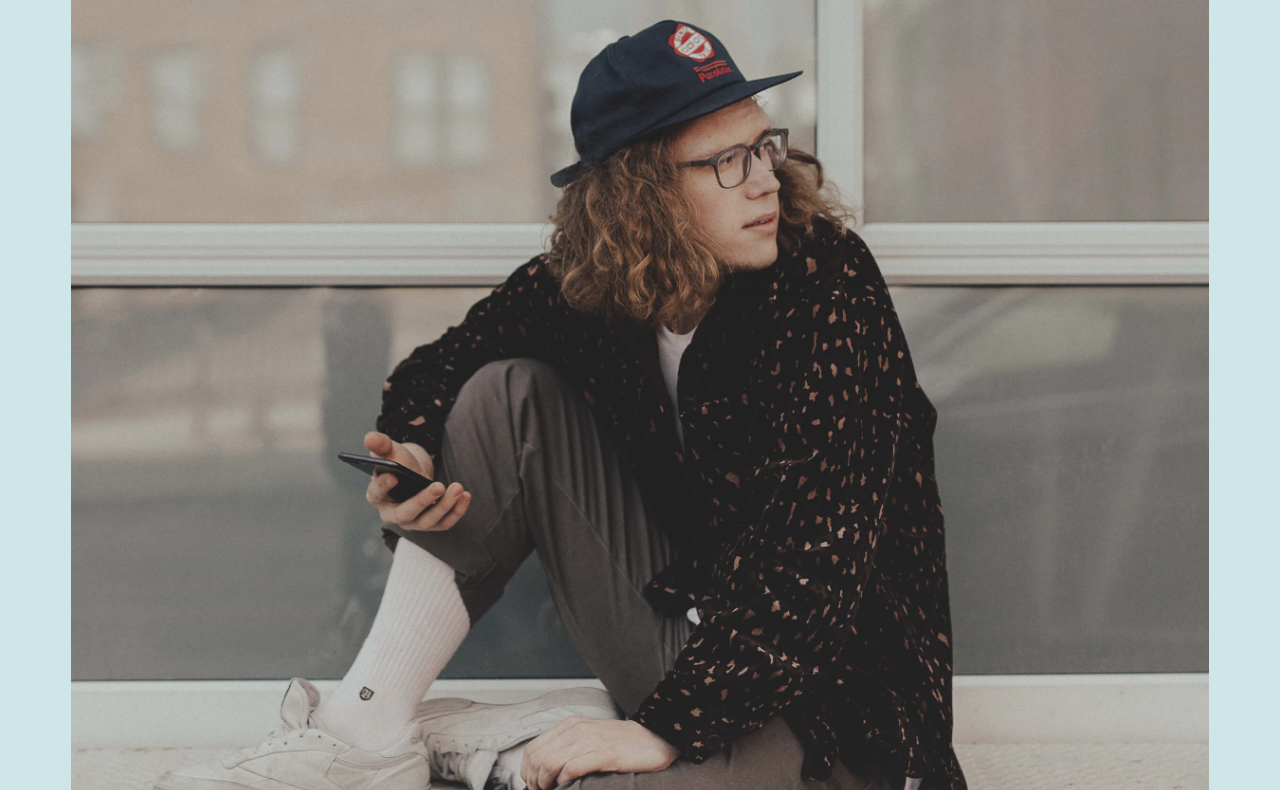
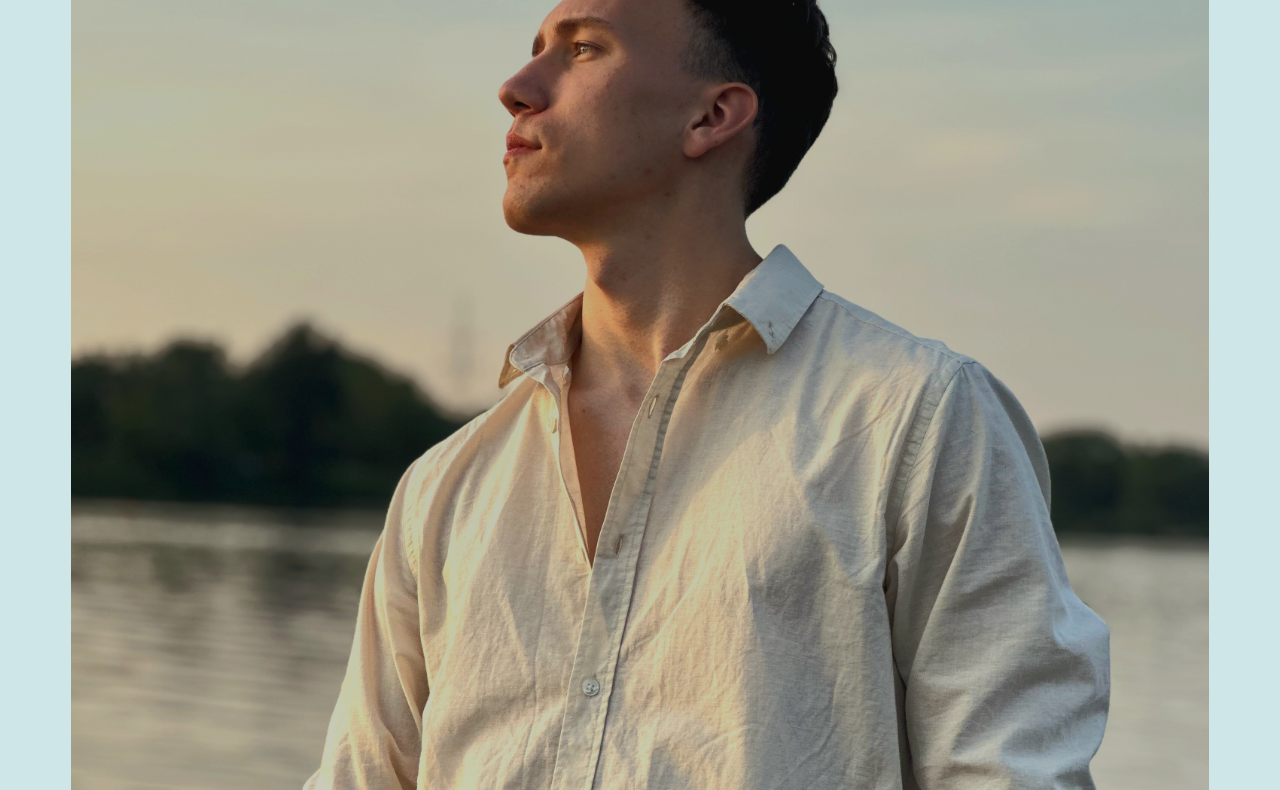
Before and after one commit to VvoiovV/PortfolioHTML, a plain HTML site: page index.html in a window 1280 px wide. Shown: the part 502-1292 px from the top of the page. Drawn offline with Linux system fonts and the light colour scheme; a web font is replaced by a local one.

Commit message:
zdjecie główne

```diff
--- a/css/styles.css
+++ b/css/styles.css
@@ -3247,7 +3247,7 @@ img.u-pull-left {
     aspect-ratio        : 1/1;
     width               : 100%;
     background-color    : var(--color-gray-4);
-    background-image    : url(../images/intro-bg.jpg);
+    background-image    : url(../images/GłówneHTMLPrzylasek.jpg);
     background-repeat   : no-repeat;
     background-position : center;
     background-size     : cover;
```
Also changed, not shown: images/GłówneHTMLPrzylasek.jpg (added).
